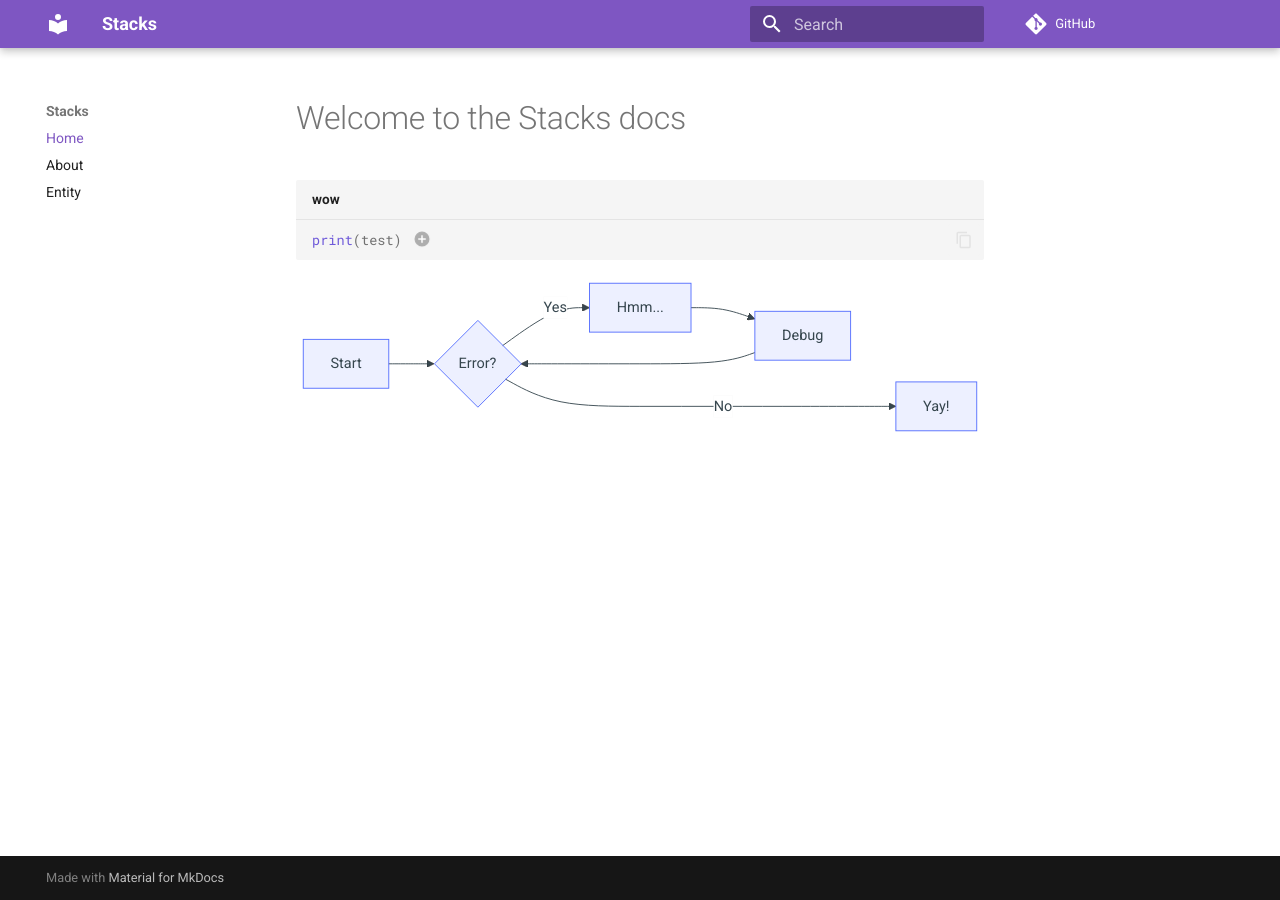
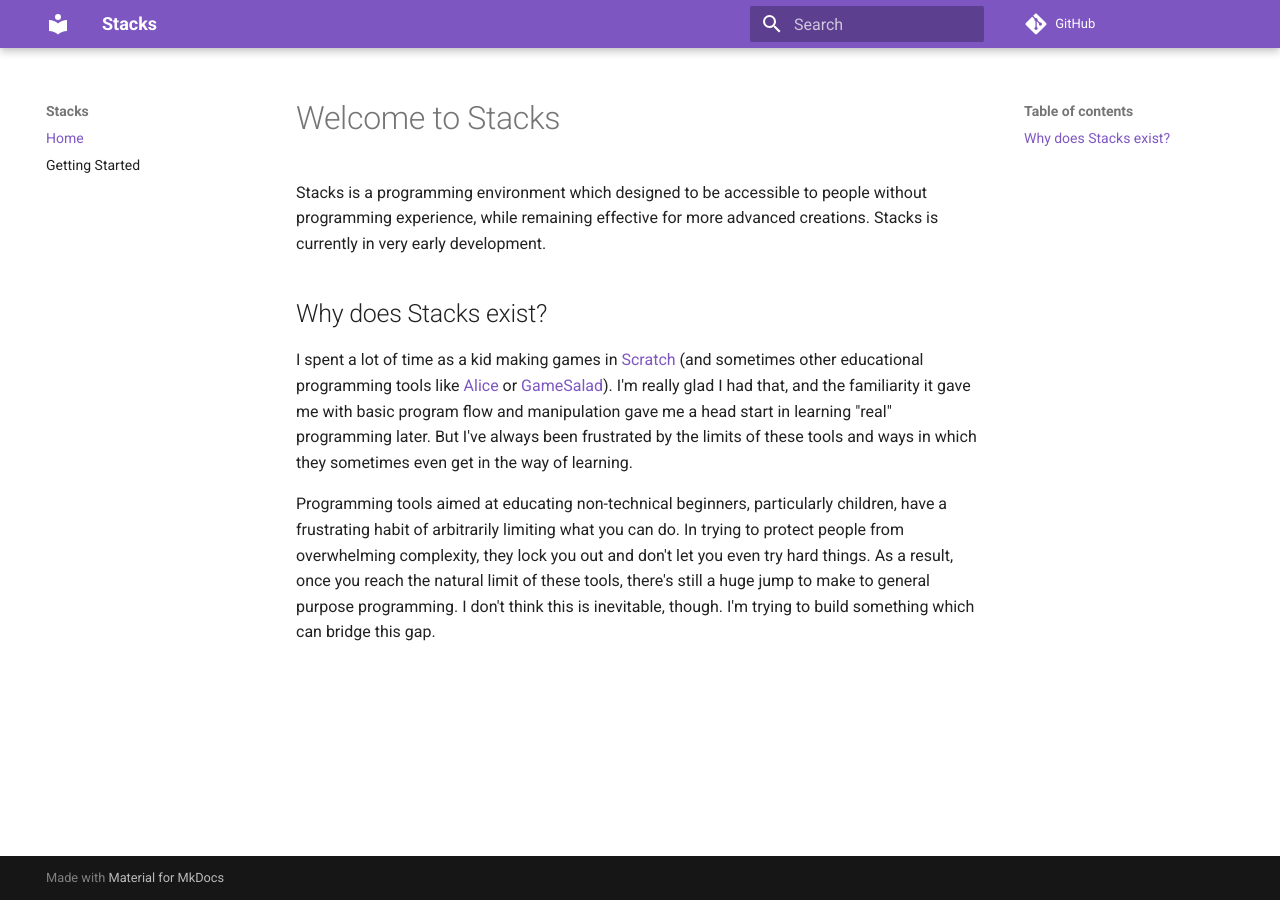
Before and after one commit to moritree/stacks, an MkDocs documentation site: the page built from docs/index.md, in a window 1280 px wide. Built offline with MkDocs 1.6.1 and Material for MkDocs 9.7.7, drawn with Linux system fonts in a browser that asks for light colours; comment, search, counter and statistics services are not loaded.

````diff
--- a/docs/index.md
+++ b/docs/index.md
@@ -1,16 +1,18 @@
-# Welcome to the Stacks docs
+# Welcome to Stacks
 
-``` lua title="wow"
-print(test) -- (1)!
-```
+Stacks is a programming environment which designed to be accessible to people without programming experience,
+while remaining effective for more advanced creations. Stacks is currently in very early development.
 
-1. An annotation!
+## Why does Stacks exist?
 
-``` mermaid
-graph LR
-  A[Start] --> B{Error?};
-  B -->|Yes| C[Hmm...];
-  C --> D[Debug];
-  D --> B;
-  B ---->|No| E[Yay!];
-```
+I spent a lot of time as a kid making games in [Scratch](https://scratch.mit.edu/) (and sometimes other educational
+programming tools like [Alice](https://www.alice.org/) or [GameSalad](https://gamesalad.com/)). I'm really glad I had
+that, and the familiarity it gave me with basic program flow and manipulation gave me a head start in learning "real"
+programming later. But I've always been frustrated by the limits of these tools and ways in which they sometimes even
+get in the way of learning.
+
+Programming tools aimed at educating non-technical beginners, particularly children, have a frustrating habit of
+arbitrarily limiting what you can do. In trying to protect people from overwhelming complexity, they lock you out and
+don't let you even try hard things. As a result, once you reach the natural limit of these tools, there's still a huge
+jump to make to general purpose programming. I don't think this is inevitable, though. I'm trying to build something
+which can bridge this gap.
--- a/mkdocs.yml
+++ b/mkdocs.yml
@@ -11,12 +11,18 @@
     - content.code.annotate
 
 markdown_extensions:
+  - admonition
+  - attr_list
+  - md_in_html
+  - pymdownx.details
   - pymdownx.highlight:
       anchor_linenums: true
       line_spans: __span
       pygments_lang_class: true
   - pymdownx.inlinehilite
   - pymdownx.snippets
+  - pymdownx.tabbed:
+      alternate_style: true
   - pymdownx.superfences:
       custom_fences:
         - name: mermaid
@@ -25,5 +31,4 @@
 
 nav:
   - Home: index.md
-  - About: about.md
-  - Entity: entity.md
+  - "Getting Started": getting-started.md
````
Also changed, not shown: docs/entity.md (deleted, +0 -8 lines), docs/getting-started.md (added, +130 -0 lines).
